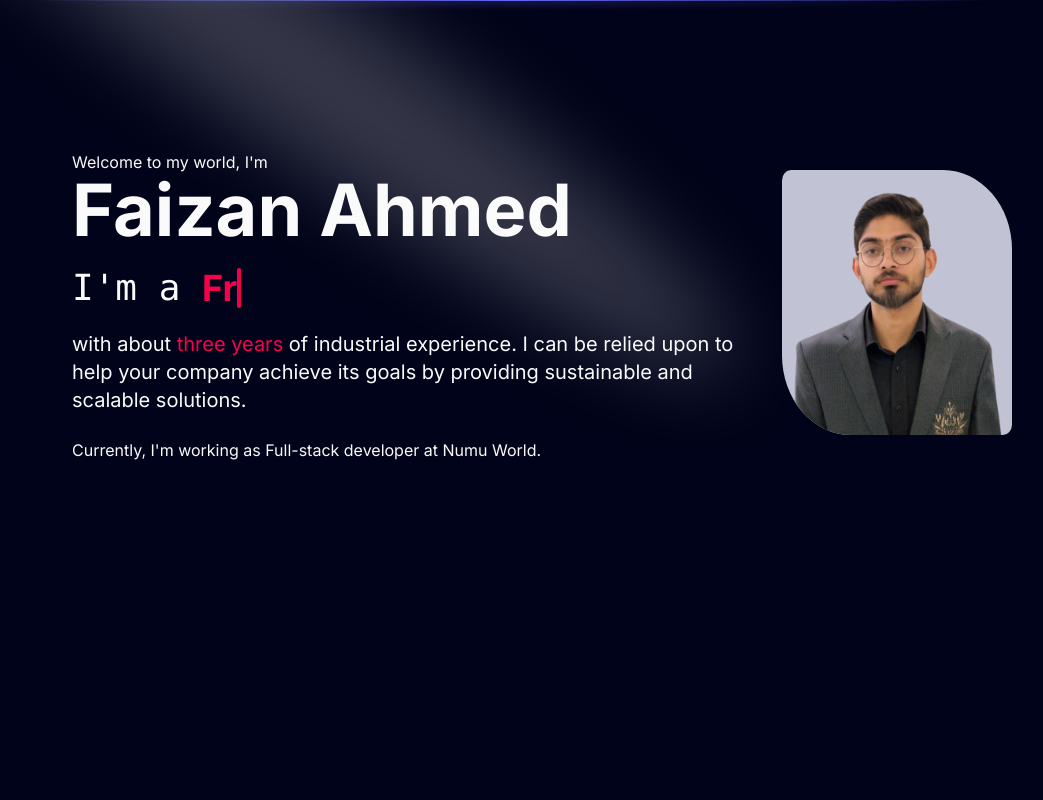
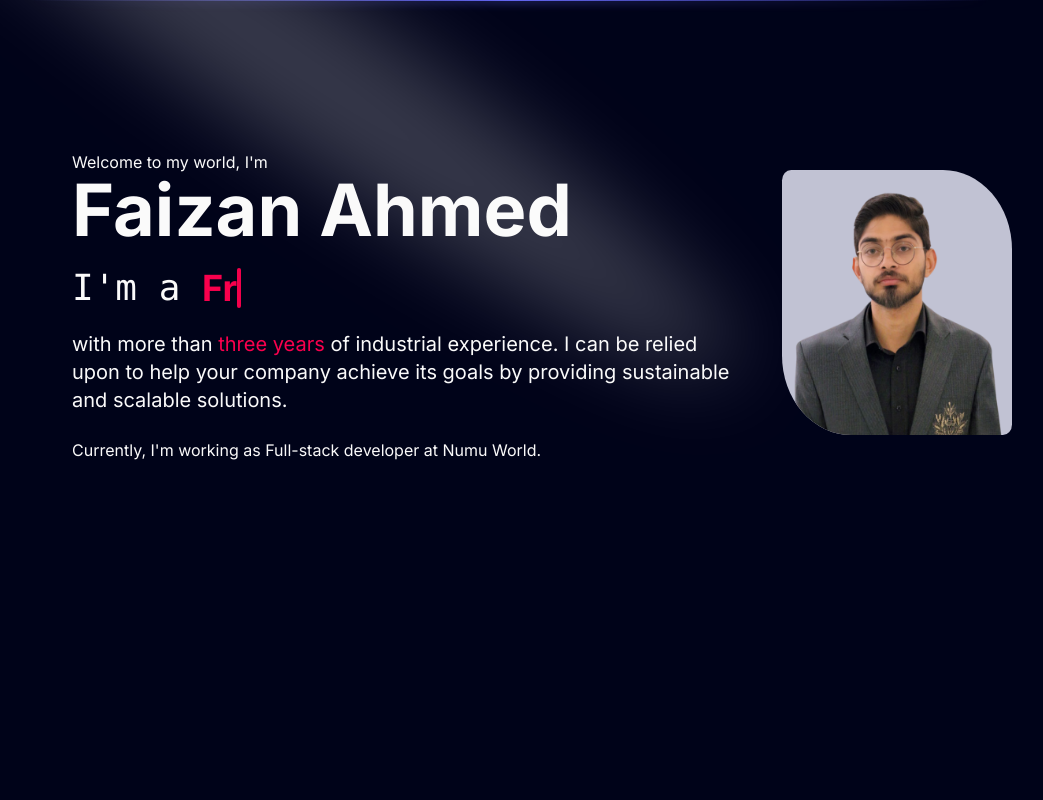
Before and after one commit to imFaizanAhmed/Portfolio, a Next.js app: page / in a window 1280 px wide. Shown: the top 800 px of the page, without its empty margins (98-1141 px from the left). Built offline with nearby package versions, Linux system fonts and the light colour scheme.

Commit message:
Improv(update experience on hero section)

```diff
--- a/components/Hero2.tsx
+++ b/components/Hero2.tsx
@@ -64,9 +64,10 @@ function HeroSection() {
             </div>
             <br />
             <p className="text-xl">
-              with about <span className="text-[#f9004d]">three years</span> of
-              industrial experience. I can be relied upon to help your company
-              achieve its goals by providing sustainable and scalable solutions.
+              with more than <span className="text-[#f9004d]">three years</span>{" "}
+              of industrial experience. I can be relied upon to help your
+              company achieve its goals by providing sustainable and scalable
+              solutions.
             </p>
             <br />
             <p>
```
